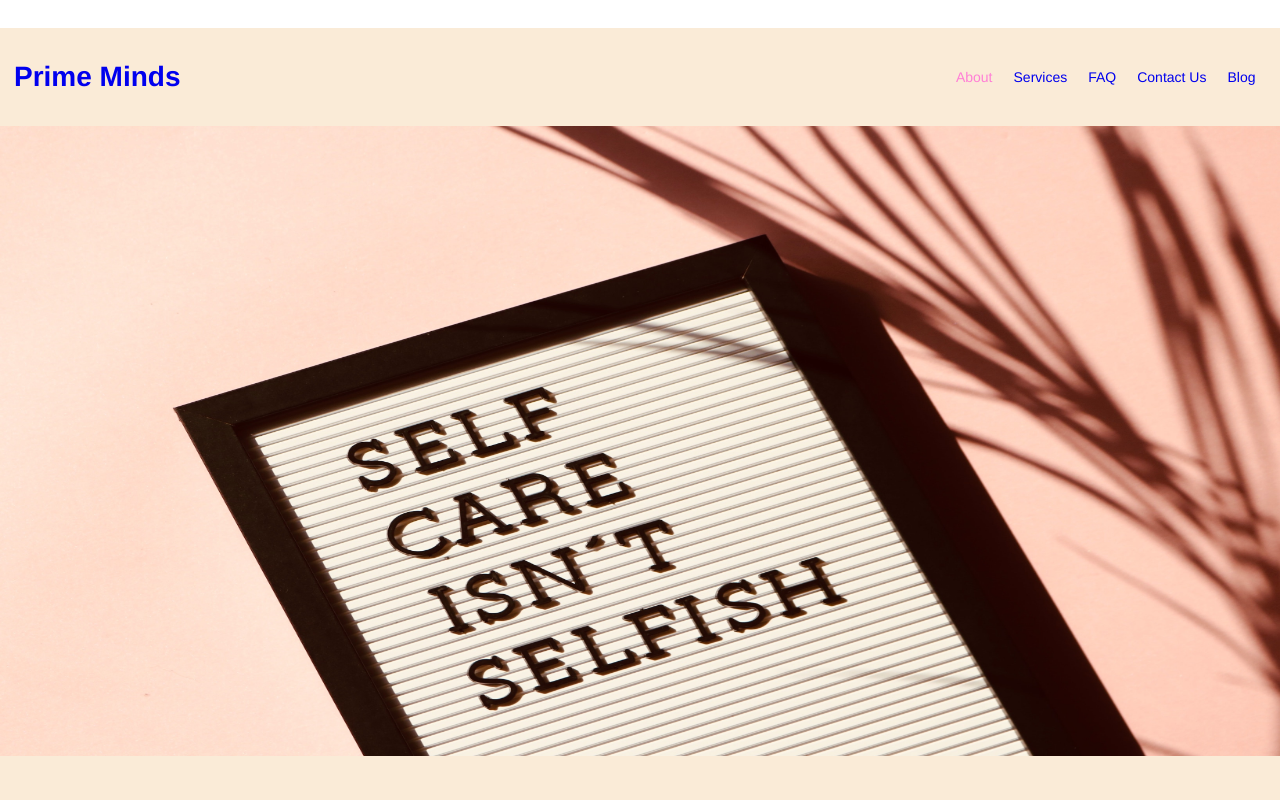
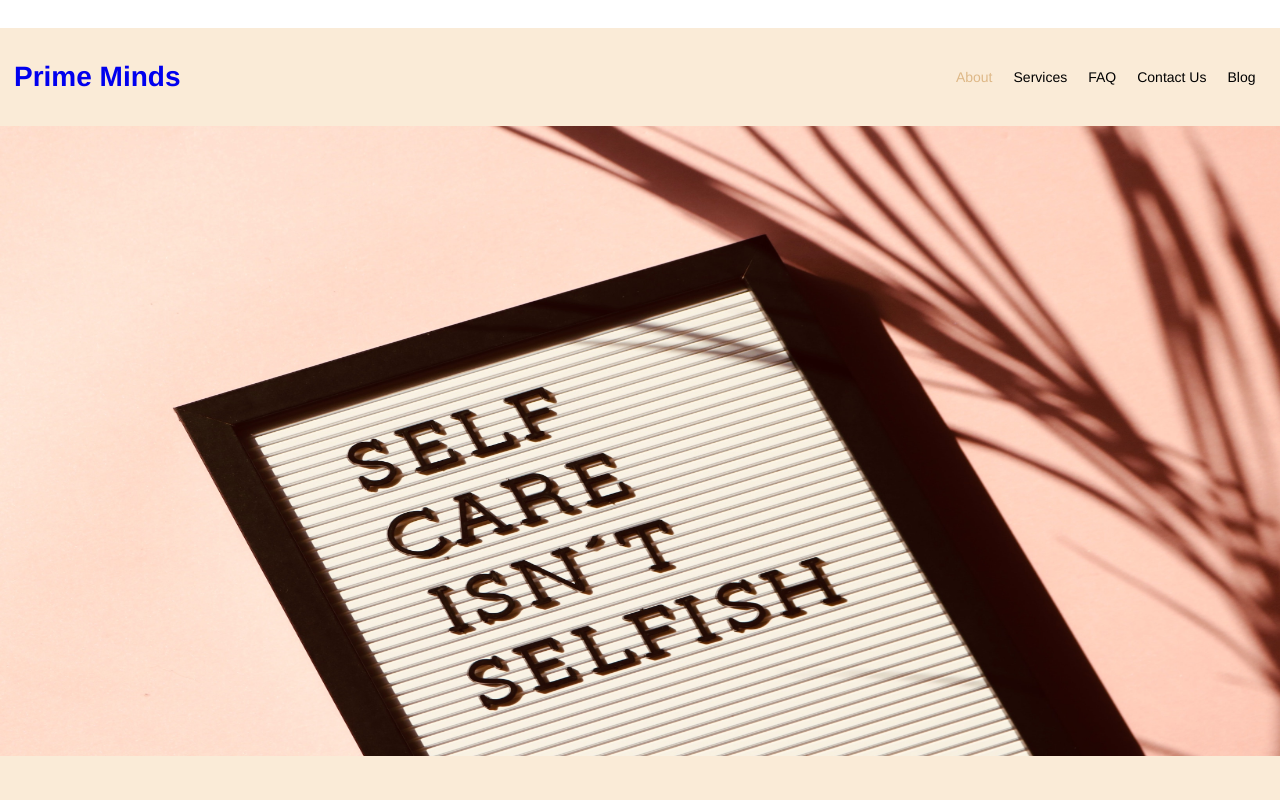
Before and after one commit to gohopventure/prime-minds, an Angular app: page /home in a window 1280 px wide. In both pictures the pointer is over the link "About". Shown: the top 800 px of the page. Built offline with nearby package versions, Linux system fonts and the light colour scheme; a web font is replaced by a local one.

Commit message:
Updates page link color

```diff
--- a/src/app/components/nav-bar/nav-bar.component.css
+++ b/src/app/components/nav-bar/nav-bar.component.css
@@ -22,6 +22,7 @@ li {
 
 a {
     text-decoration: none;
+    color: black;
 }
 
 a:visited {
@@ -29,7 +30,7 @@ a:visited {
 }
 
 .links a:hover {
-    color: rgb(255, 127, 214);
+    color: burlywood;
     transition: 0.4s ease-in-out;
 }
 
```
